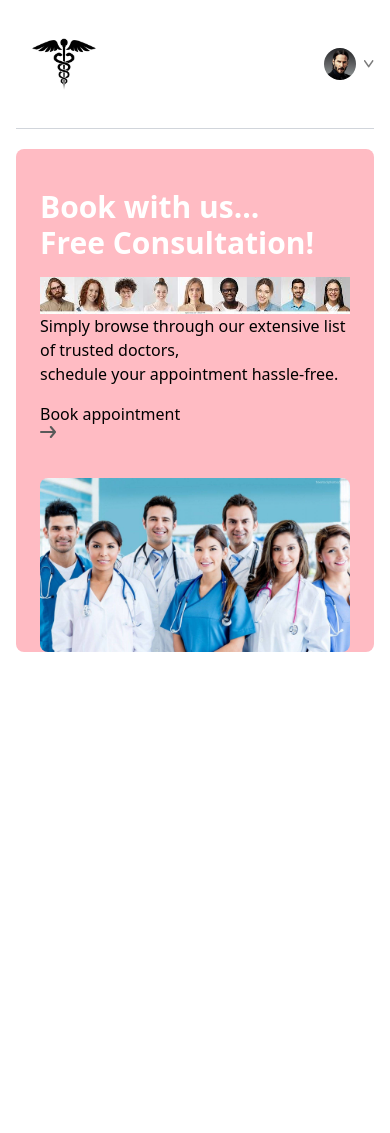
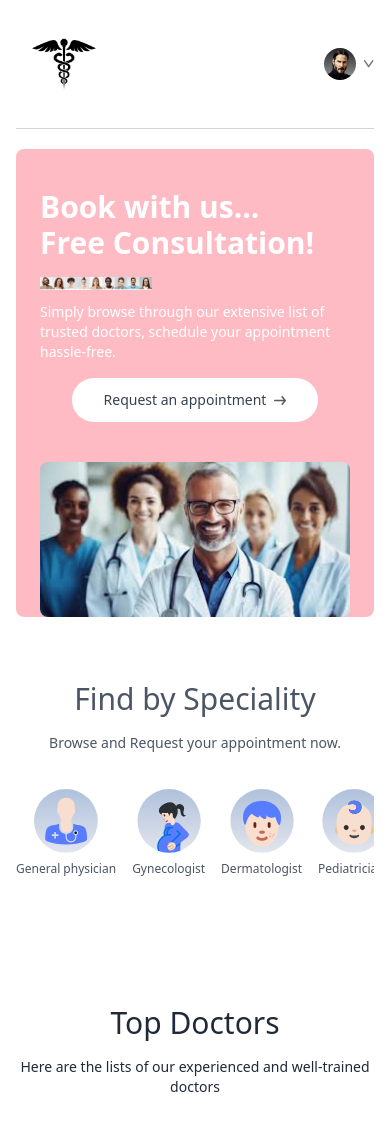
Before and after one commit to Jeffrey-Rivera/doctor-appointment-booking-system, a React (Vite) app: page / in a window 390 px wide. Shown: the top 1133 px of the page. Before the commit the page ends 844 px from the top, so only its background shows below. Built offline with nearby package versions, Linux system fonts and the light colour scheme.

Commit message:
find by speciality and top doctors

```diff
--- a/src/components/Header.jsx
+++ b/src/components/Header.jsx
@@ -10,12 +10,12 @@
             <p className='text-3xl md:text-4xl lg:text-5xl text-white font-semibold leading-light md:leading-tight lg:leading-tight'>
                 Book with us... <br /> Free Consultation!
             </p>
-            <div>
-                <img src={assets.group_profiles} alt="" />
-                <p>Simply browse through our extensive list of trusted doctors, <br /> schedule your appointment hassle-free.</p>
+            <div className='flex flex-col md:flex-row items -center gap-3 text-white text-sm font-light'>
+                <img className='w-28' src={assets.group_profiles} alt="" />
+                <p>Simply browse through our extensive list of trusted doctors, <br className='hidden sm:block' /> schedule your appointment hassle-free.</p>
             </div>
-            <a href="">
-            Book appointment <img src={assets.arrow_icon} alt="" />
+            <a href="#speciality" className='flex items-center gap-2 bg-white px-8 py-3 rounded-full text-gray-700 text-sm m-auto md:m-0 hover:scale-105 transition-all duration-300'>
+            Request an appointment <img className='w-3 'src={assets.arrow_icon} alt="" />
             </a>
         </div>
 
--- /dev/null
+++ b/src/components/SpecialityMenu.jsx
@@ -0,0 +1,22 @@
+import React from 'react'
+import { specialityData } from '../assets/assets'
+import { Link } from 'react-router-dom'
+
+const SpecialityMenu = () => {
+  return (
+    <div className='flex flex-col items-center gap-4 py-16 text-gray-600' id='speciality'>
+      <h1 className='text-3xl font-medium'>Find by Speciality</h1>
+      <p className='sm:w-1/3 text-center text-sm'>Browse and Request your appointment now.</p>
+      <div className='flex sm:justify-center gap-4 pt-5 w-full overflow-scroll'>
+        {specialityData.map((item,index)=>(
+          <Link onClick={()=>scrollTo(0,0)} className='flex flex-col items-center text-xs cursor-pointer flex-shrink-0 hover:translate-y-[-10px] transition-all duration-500' key={index} to={'/doctors/${item.speciality}'}>
+            <img className='w-16 sm:w-24 mb-2'src={item.image} alt="" />
+            <p>{item.speciality}</p>
+          </Link>
+        ))}
+      </div>
+    </div>
+  )
+}
+
+export default SpecialityMenu
--- /dev/null
+++ b/src/components/TopDoctors.jsx
@@ -0,0 +1,28 @@
+import React from 'react'
+import { doctors } from '../assets/assets'
+
+const TopDoctors = () => {
+  return (
+    <div className='flex flex-col items-center gap-4 my-16 text-gray-800 md:mx-10'>
+        <h1 className='text-3xl font-medium'>Top Doctors</h1>
+        <p className='sm:w-1/3 text-center text-sm'>Here are the lists of our experienced and well-trained doctors</p>
+        <div className='w-full grid grid-cols-auto gap-4 pt-5 gapy-y-6 px-3 sm:px-0'>
+            {doctors.slice(0,10).map((item,index)=>(
+                <div className='border border-pink-200 rounded-xl overflow-hidden cursor-pointer hover:translate-y-[-10px] transition-all duration-500'>
+                    <img className='bg-pink-50' src={item.image} alt="" />
+                    <div className='p-4'>
+                        <div className='flex items-center gap-2 text-sm text-center text-green-400'>
+                            <p className='w-2 h2 bg-green-500 rounded-full'></p><p>Available</p>
+                            </div>
+                            <p>{item.name}</p>
+                            <p>{item.speciality}</p>
+                            </div>
+                        </div>
+            ))}
+        </div>
+        <button>more</button>
+    </div>
+  )
+}
+
+export default TopDoctors
--- a/src/index.css
+++ b/src/index.css
@@ -5,3 +5,7 @@
 .active hr{
   @apply block
 }
+
+::-webkit-scrollbar{
+  @apply hidden
+}
--- a/src/pages/Home.jsx
+++ b/src/pages/Home.jsx
@@ -1,10 +1,14 @@
 import React from 'react'
 import Header from '../components/Header'
+import SpecialityMenu from '../components/SpecialityMenu'
+import TopDoctors from '../components/TopDoctors'
 
 const Home = () => {
   return (
     <div>
        <Header/>
+       <SpecialityMenu/>
+       <TopDoctors/>
     </div>
   )
 }
```
Also changed, not shown: Requirements.txt (added), src/assets/header_img.png.
